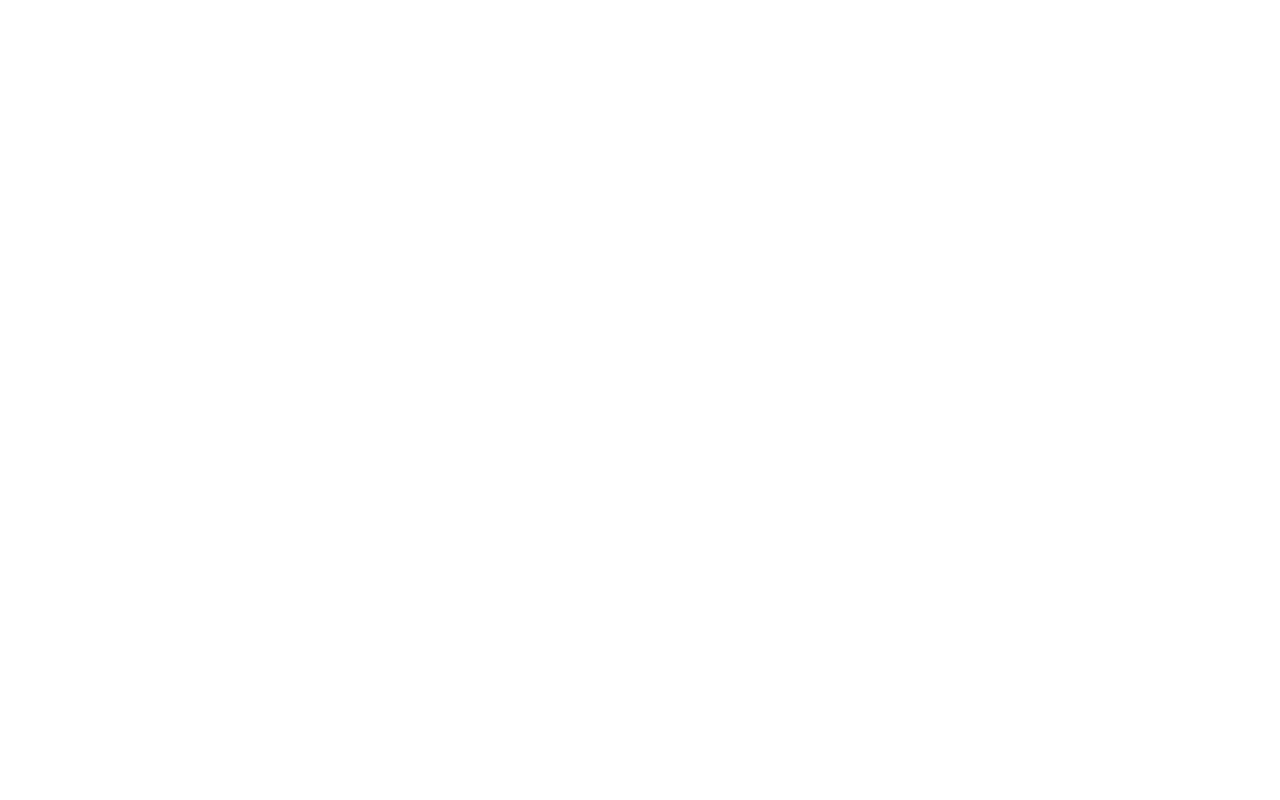
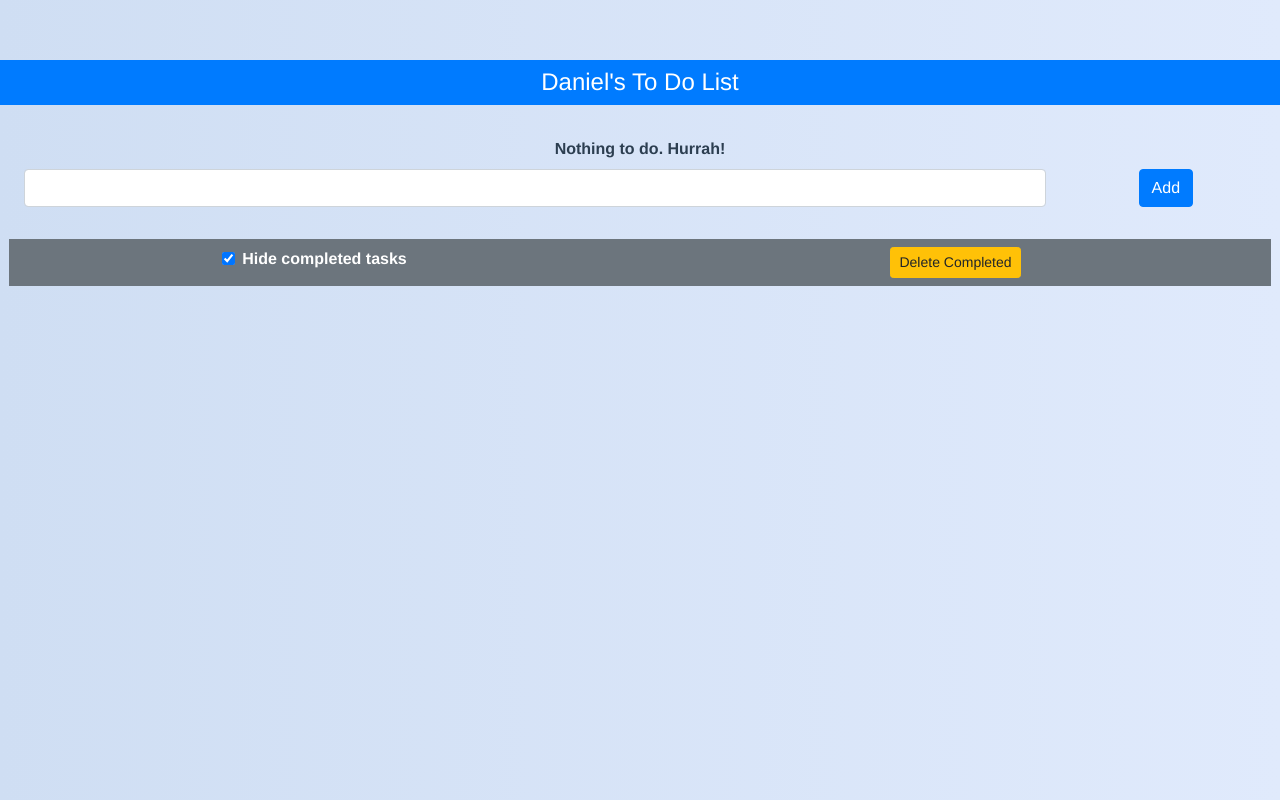
Before and after one commit to AMEJEHDANIEL/todo1, a plain HTML site: page index.html in a window 1280 px wide. Drawn offline with Linux system fonts and the light colour scheme; the site is published under a folder, as on GitHub Pages, so addresses that start at the root find nothing.

Commit message:
Update index.html

```diff
--- a/index.html
+++ b/index.html
@@ -1 +1 @@
-<!DOCTYPE html><html lang="en"><head><meta charset="utf-8"><meta http-equiv="X-UA-Compatible" content="IE=edge"><meta name="viewport" content="width=device-width,initial-scale=1"><link rel="icon" href="/favicon.ico"><title>todo1</title><link href="/css/app.04282394.css" rel="preload" as="style"><link href="/css/chunk-vendors.eba42bef.css" rel="preload" as="style"><link href="/js/app.7d5453e5.js" rel="preload" as="script"><link href="/js/chunk-vendors.033d358e.js" rel="preload" as="script"><link href="/css/chunk-vendors.eba42bef.css" rel="stylesheet"><link href="/css/app.04282394.css" rel="stylesheet"></head><body><noscript><strong>We're sorry but todo1 doesn't work properly without JavaScript enabled. Please enable it to continue.</strong></noscript><div id="app"></div><script src="/js/chunk-vendors.033d358e.js"></script><script src="/js/app.7d5453e5.js"></script></body></html>
+<!DOCTYPE html><html lang="en"><head><meta charset="utf-8"><meta http-equiv="X-UA-Compatible" content="IE=edge"><meta name="viewport" content="width=device-width,initial-scale=1"><link rel="icon" href="favicon.ico"><title>todo1</title><link href="css/app.04282394.css" rel="preload" as="style"><link href="css/chunk-vendors.eba42bef.css" rel="preload" as="style"><link href="js/app.7d5453e5.js" rel="preload" as="script"><link href="js/chunk-vendors.033d358e.js" rel="preload" as="script"><link href="css/chunk-vendors.eba42bef.css" rel="stylesheet"><link href="css/app.04282394.css" rel="stylesheet"></head><body><noscript><strong>We're sorry but todo1 doesn't work properly without JavaScript enabled. Please enable it to continue.</strong></noscript><div id="app"></div><script src="js/chunk-vendors.033d358e.js"></script><script src="js/app.7d5453e5.js"></script></body></html>
```
